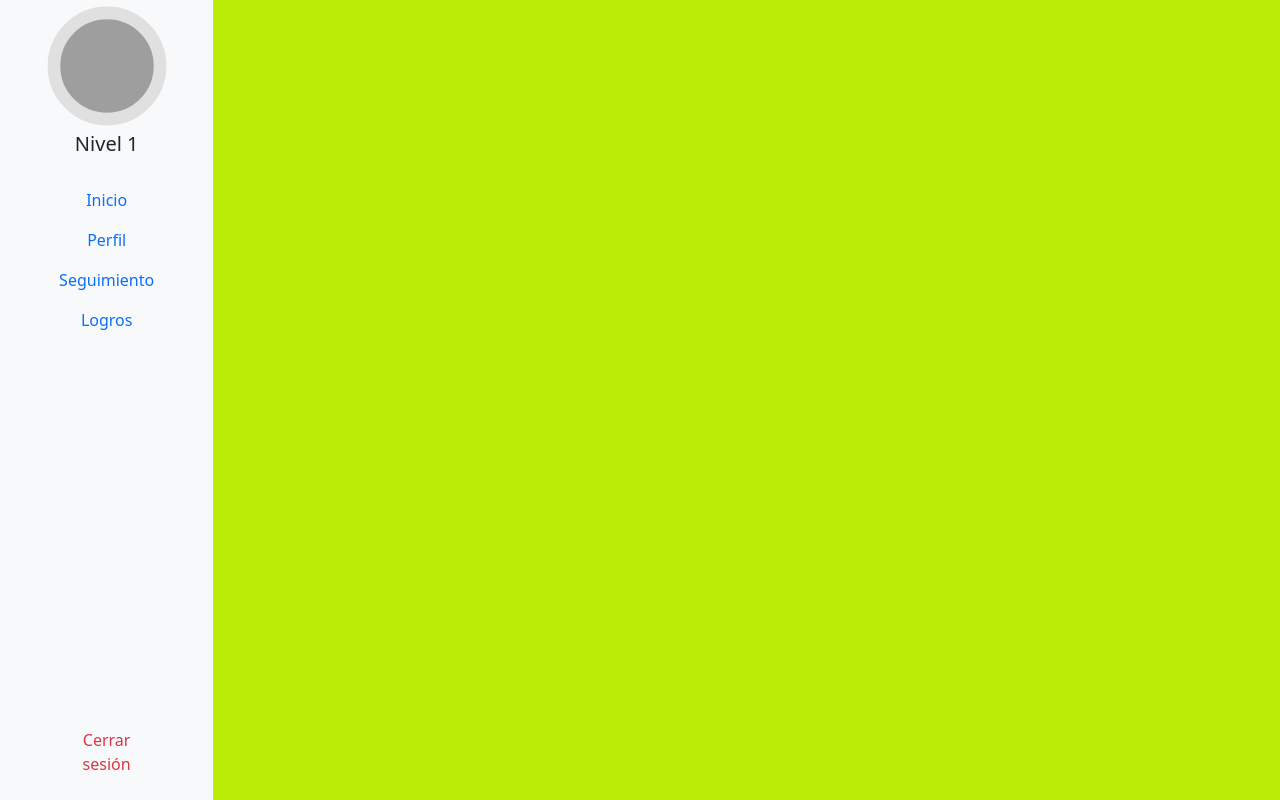
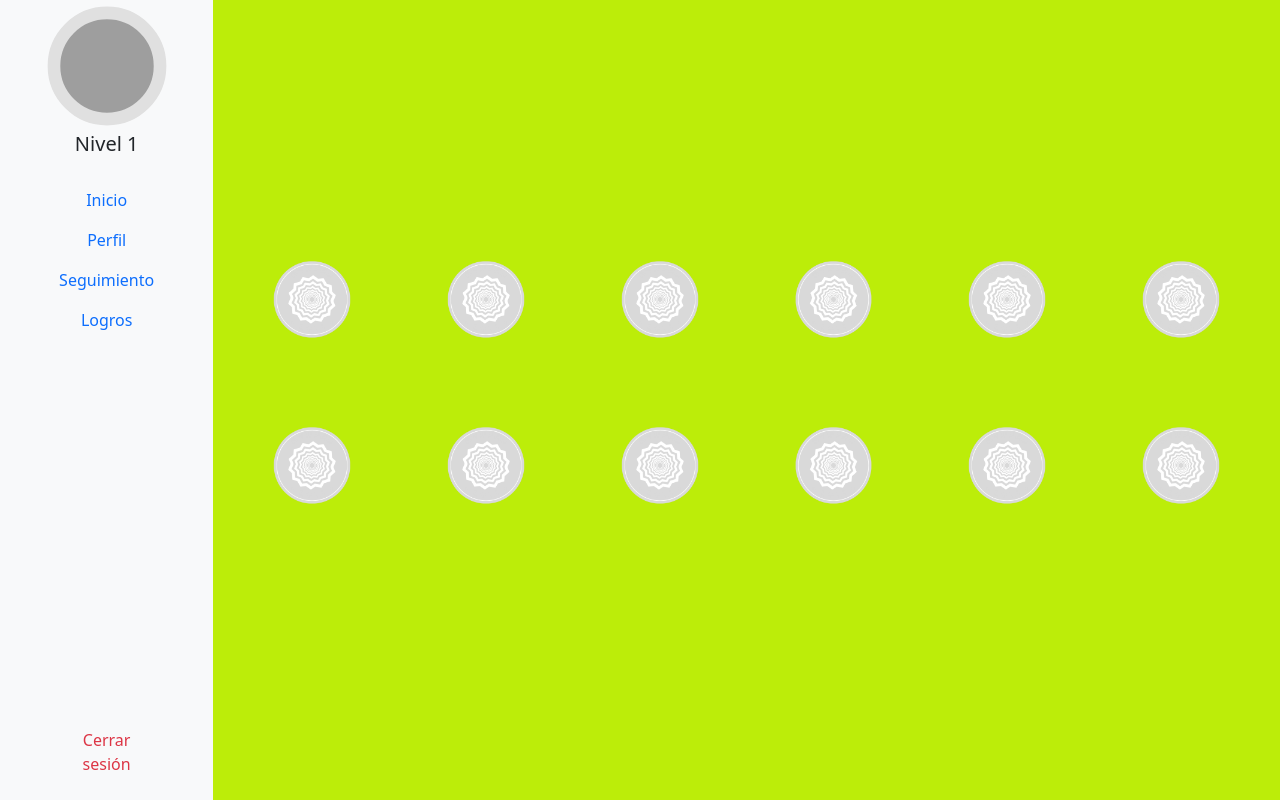
Before and after one commit to msuafue034/projectoPersonal, a Django app: page /logros/ in a window 1280 px wide. Run offline with Django 5.2, Linux system fonts and the light colour scheme; a user stored in the database is signed in; grey boxes are pictures that could not be loaded.

Commit message:
13/02 - LOGROS + IMÁGENES

```diff
--- a/fitt/templates/fitt/logros/logros.html
+++ b/fitt/templates/fitt/logros/logros.html
@@ -17,7 +17,7 @@
             </div>
           </div>
           <!-- NIVEL -->
-          <h1 class="h5 mt-3">Nivel 1</h1>
+          <h1 class="h5 mt-3">Nivel {{ usuario.nivel }}</h1>
           <!-- NAVBAR -->
           <ul class="nav flex-column mt-4">
             <li class="nav-item">
@@ -43,8 +43,50 @@
       </nav>
 
       <!-- PÁGINA PRINCIPAL -->
-      <main class="col-md-9 ms-sm-auto col-lg-10 px-md-4">
+      <main class="col-md-9 ms-sm-auto col-lg-10 px-md-4 d-flex justify-content-center align-items-center flex-column">
 
+          <div class="row justify-content-center">
+            <div class="col-6 col-md-4 col-lg-2 mb-3">
+              <img src="/media/insignias/insignia-basic.png" alt="Insignia" alt="Insignia REGISTRO1" class="img-fluid" id="registro1">
+            </div>
+            <div class="col-6 col-md-4 col-lg-2 mb-3">
+              <img src="/media/insignias/insignia-basic.png" alt="Insignia REGISTRO2" class="img-fluid" id="registro2">
+            </div>
+            <div class="col-6 col-md-4 col-lg-2 mb-3">
+              <img src="/media/insignias/insignia-basic.png" alt="Insignia REGISTRO3" class="img-fluid" id="registro3">
+            </div>
+            <div class="col-6 col-md-4 col-lg-2 mb-3">
+              <img src="/media/insignias/insignia-basic.png" alt="Insignia GYM1" class="img-fluid" id="gym1">
+            </div>
+            <div class="col-6 col-md-4 col-lg-2 mb-3">
+              <img src="/media/insignias/insignia-basic.png" alt="Insignia GYM2" class="img-fluid" id="gym2">
+            </div>
+            <div class="col-6 col-md-4 col-lg-2 mb-3">
+              <img src="/media/insignias/insignia-basic.png" alt="Insignia GYM3" class="img-fluid" id="gym3">
+            </div>
+          </div>
+
+          <div class="row justify-content-center">
+            <div class="col-6 col-md-4 col-lg-2 mb-3">
+              <img src="/media/insignias/insignia-basic.png" alt="Insignia CASA1" class="img-fluid" id="casa1">
+            </div>
+            <div class="col-6 col-md-4 col-lg-2 mb-3">
+              <img src="/media/insignias/insignia-basic.png" alt="Insignia CASA2" class="img-fluid" id="casa2">
+            </div>
+            <div class="col-6 col-md-4 col-lg-2 mb-3">
+              <img src="/media/insignias/insignia-basic.png" alt="Insignia CASA3" class="img-fluid" id="casa3">
+            </div>
+            <div class="col-6 col-md-4 col-lg-2 mb-3">
+              <img src="/media/insignias/insignia-basic.png" alt="Insignia EQUIPO1" class="img-fluid" id="equipo1">
+            </div>
+            <div class="col-6 col-md-4 col-lg-2 mb-3">
+              <img src="/media/insignias/insignia-basic.png" alt="Insignia EQUIPO2" class="img-fluid" id="equipo2">
+            </div>
+            <div class="col-6 col-md-4 col-lg-2 mb-3">
+              <img src="/media/insignias/insignia-basic.png" alt="Insignia EQUIPO3" class="img-fluid" id="equipo3">
+            </div>
+          </div>
+        </div>
       </main>
     </div>
   </div>
--- a/fitt/templates/fitt/perfil/perfil.html
+++ b/fitt/templates/fitt/perfil/perfil.html
@@ -17,7 +17,7 @@
                     </div>
                 </div>
                 <!-- NIVEL -->
-                <h1 class="h5 mt-3">Nivel 1</h1>
+                <h1 class="h5 mt-3">Nivel {{ usuario.nivel }}</h1>
                 <!-- NAVBAR -->
                 <ul class="nav flex-column mt-4">
                     <li class="nav-item">
--- a/fitt/templates/fitt/seguimiento/seguimiento.html
+++ b/fitt/templates/fitt/seguimiento/seguimiento.html
@@ -17,7 +17,7 @@
             </div>
           </div>
           <!-- NIVEL -->
-          <h1 class="h5 mt-3">Nivel 1</h1>
+          <h1 class="h5 mt-3">Nivel {{ usuario.nivel }}</h1>
           <!-- NAVBAR -->
           <ul class="nav flex-column mt-4">
             <li class="nav-item">
--- a/fitt/views.py
+++ b/fitt/views.py
@@ -15,7 +15,9 @@ from django.contrib import messages
 
 @login_required(login_url='/accounts/login/')
 def index(request):
-    return render(request, 'fitt/index.html')
+    usuario = request.user
+    print(usuario.avatar)
+    return render(request, 'fitt/index.html', {'usuario': usuario})
 
 ##################! REGISTRO, LOGIN Y LOGOUT !#################
 
@@ -77,14 +79,18 @@ class PerfilUpdateView(LoginRequiredMixin, UpdateView):
 
 @login_required(login_url='/accounts/login/')
 def seguimiento(request):
-    return render(request, 'fitt/seguimiento/seguimiento.html')
+    usuario = request.user
+    print(usuario.avatar)
+    return render(request, 'fitt/seguimiento/seguimiento.html', {'usuario': usuario})
 
 
 ##################! LOGROS !#################
 
 @login_required(login_url='/accounts/login/')
 def logros(request):
-    return render(request, 'fitt/logros/logros.html')
+    usuario = request.user
+    print(usuario.avatar)
+    return render(request, 'fitt/logros/logros.html', {'usuario': usuario})
 
 
 ##################! OBJETIVOS !#################
--- a/proyectoPersonal/settings/base.py
+++ b/proyectoPersonal/settings/base.py
@@ -10,7 +10,6 @@ For the full list of settings and their values, see
 https://docs.djangoproject.com/en/5.1/ref/settings/
 """
 
-import os
 from pathlib import Path
 from django.urls import reverse_lazy
 
@@ -138,9 +137,6 @@ STATIC_ROOT = BASE_DIR / "static"
 # Default primary key field type
 # https://docs.djangoproject.com/en/5.1/ref/settings/#default-auto-field
 
-MEDIA_URL = '/media/'
-MEDIA_ROOT = os.path.join(BASE_DIR, 'media')
-
 DEFAULT_AUTO_FIELD = 'django.db.models.BigAutoField'
 AUTH_USER_MODEL = 'fitt.Usuario'
 
```
Also changed, not shown: fitt/templates/fitt/index.html (+4 -8 lines), proyectoPersonal/db.sqlite3, proyectoPersonal/media/insignias/insignia-basic.png (added), proyectoPersonal/media/insignias/insignia-casa1.png (added), proyectoPersonal/media/insignias/insignia-casa2.png (added), proyectoPersonal/media/insignias/insignia-casa3.png (added), proyectoPersonal/media/insignias/insignia-equipo1.png (added), proyectoPersonal/media/insignias/insignia-equipo2.png (added), proyectoPersonal/media/insignias/insignia-equipo3.png (added), proyectoPersonal/media/insignias/insignia-gym1.png (added), proyectoPersonal/media/insignias/insignia-gym2.png (added), proyectoPersonal/media/insignias/insignia-gym3.png (added), proyectoPersonal/media/insignias/insignia-registro1.png (added), proyectoPersonal/media/insignias/insignia-registro2.png (added), 1 more files.
